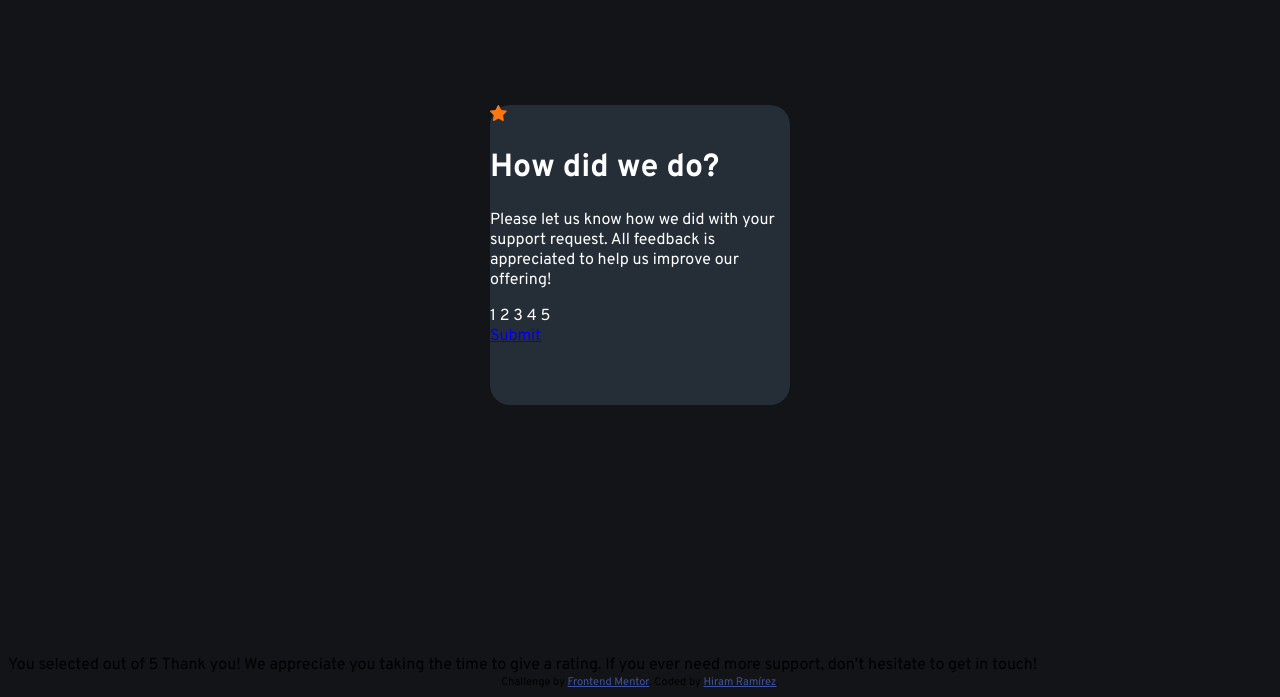
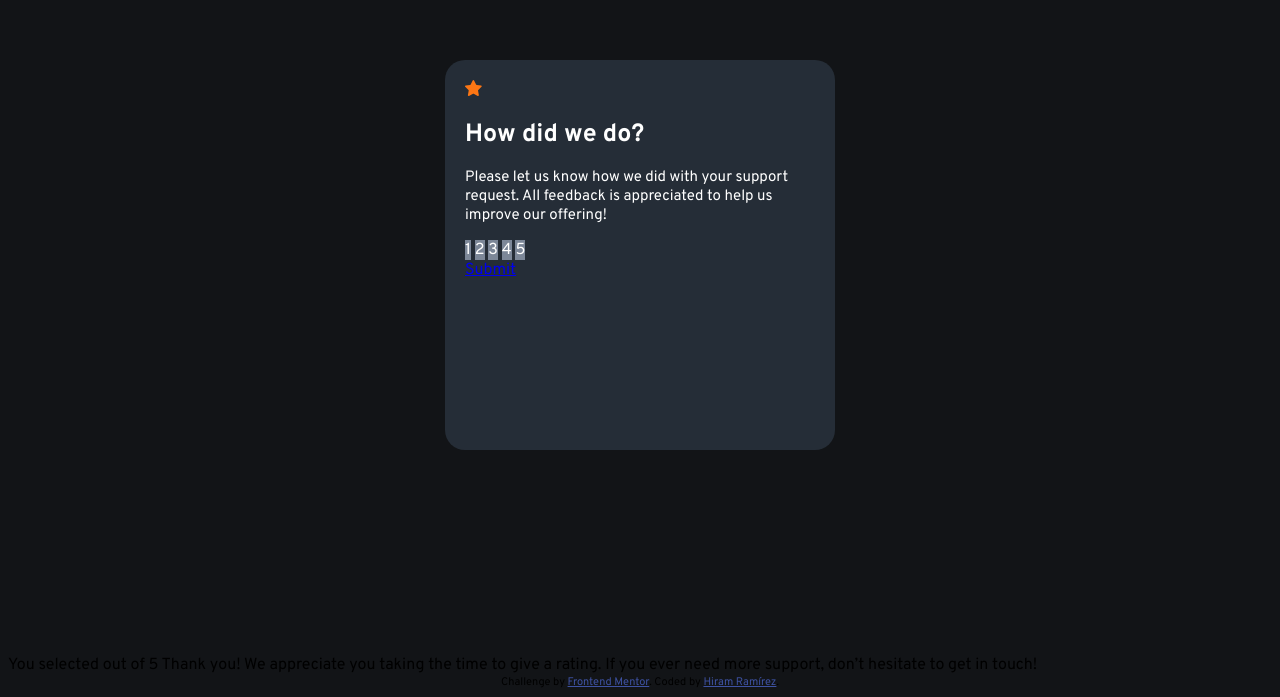
Before and after one commit to HiramRamirezR/interactive-rating-component-main, a plain HTML site: page index.html in a window 1280 px wide. Shown: the part 153-850 px from the top of the page. Drawn offline with Linux system fonts and the light colour scheme.

Commit message:
continuing with the styles

```diff
--- a/style.scss
+++ b/style.scss
@@ -2,6 +2,7 @@ $light-grey: hsl(217, 12%, 63%);
 $medium-grey: hsl(216, 12%, 54%);
 $dark-blue: hsl(213, 19%, 18%);
 $very-dark-blue: hsl(216, 12%, 8%);
+$orange: hsl(25, 97%, 53%);
 
 body {
   font-family: 'Overpass', sans-serif;
@@ -13,10 +14,22 @@ body {
     height: 100vh;
     .card {
       background-color: $dark-blue;
-      width: 300px;
-      height: 300px;
+      width: 350px;
+      height: 350px;
       border-radius: 20px;
       color: white;
+      padding: 20px;
+      h1 {
+        font-size: 25px;
+        font-weight: 700;
+      }
+      p {
+        font-size: 15px;
+        font-weight: 400;
+      }
+      span {
+        background-color: $medium-grey;
+      }
     }
   }
 }
```
Also changed, not shown: style.css, 1 other file.
